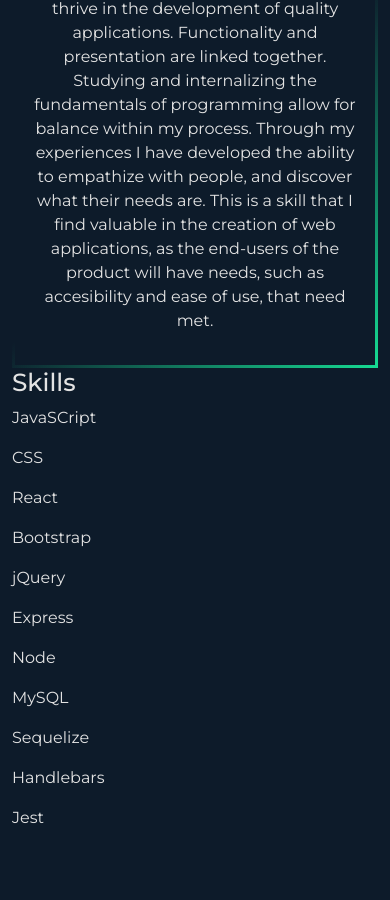
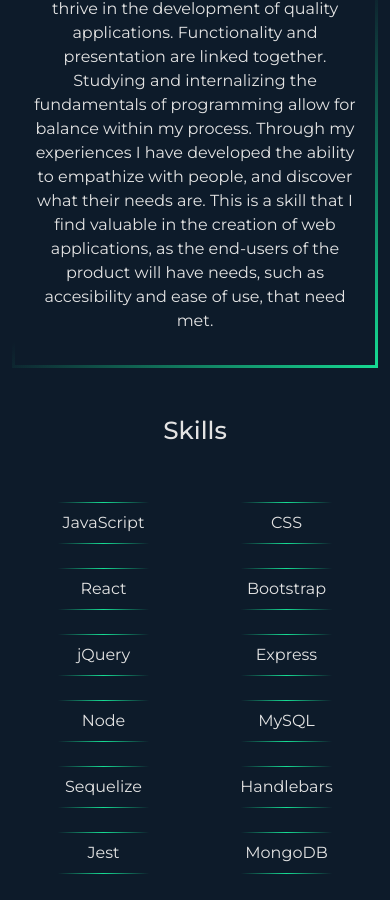
Before and after one commit to jeffMullen/portfolio-react, a React (Create React App) app: page / in a window 390 px wide. Shown: the part 1323-2223 px from the top of the page. Before the commit the page ends 2169 px from the top, so only its background shows below. Built offline with nearby package versions, Linux system fonts and the light colour scheme.

Commit message:
skills section responsive and border gradients applied

```diff
--- a/src/components/About/Bio.js
+++ b/src/components/About/Bio.js
@@ -12,6 +12,8 @@ function Bio() {
                     <h2>Hi, I'm Jeff, Frontend Developer.</h2>
                 </Col>
             </Row>
+
+            {/* Section starts in flex-column, then at extra-large screens it switches to flex-row.  Then it switches to a diagonal layout */}
             <Row className="bio-row mt-5 mx-0 px-0 text-center d-flex flex-column flex-xl-row align-items-center">
                 <Col className="p-0 mt-lg-5 text-center col-md-8 col-lg-7 col-xl-4 order-lg-2">
                     <img className="p-0" src="./images/self-portrait1.jpg" alt="Self-Portrait" />
--- a/src/components/About/Skills.js
+++ b/src/components/About/Skills.js
@@ -6,7 +6,7 @@ import Col from 'react-bootstrap/Col';
 function Skills() {
 
     const skillsArr = [
-        'JavaSCript',
+        'JavaScript',
         'CSS',
         'React',
         'Bootstrap',
@@ -16,20 +16,20 @@ function Skills() {
         'MySQL',
         'Sequelize',
         'Handlebars',
-        'Jest'
+        'Jest',
+        'MongoDB'
     ]
 
     return (
-        <Container>
+        <Container className="skills my-5">
             <Row>
-                <Col>
+                <Col className="text-center">
                     <h2>Skills</h2>
                 </Col>
             </Row>
-            {/* <!-- Skills content --> */}
-            <Row>
-                <Col>
-                    {skillsArr.map(skill => <p>{skill}</p>)}
+            <Row className="mt-5">
+                <Col className="text-center">
+                    {skillsArr.map(skill => <p className="col-6 col-sm-4 col-lg-3 mb-4 py-2 text-center">{skill}</p>)}
                 </Col>
             </Row>
         </Container>
--- a/src/scss/custom.scss
+++ b/src/scss/custom.scss
@@ -73,10 +73,6 @@ main {
     color: rgb(227, 227, 227);
 }
 
-.row {
-    width: inherit;
-}
-
 .bio-row img {
     width: 85%;
 }
@@ -98,6 +94,14 @@ main {
     background: linear-gradient($body-bg, $body-bg) padding-box,
     linear-gradient(200deg, $body-bg, $strong-color, $body-bg) border-box;
     border: 3px solid transparent;
+}
+
+// Skills section stylings
+.skills p {
+    display: inline-block;
+    background: linear-gradient($body-bg, $body-bg) padding-box,
+    linear-gradient(90deg, $body-bg, $body-bg, $strong-color, $body-bg, $body-bg) border-box;
+    border: 1px solid transparent;
 }
 
 @media screen and (min-width: 530px) {
```
